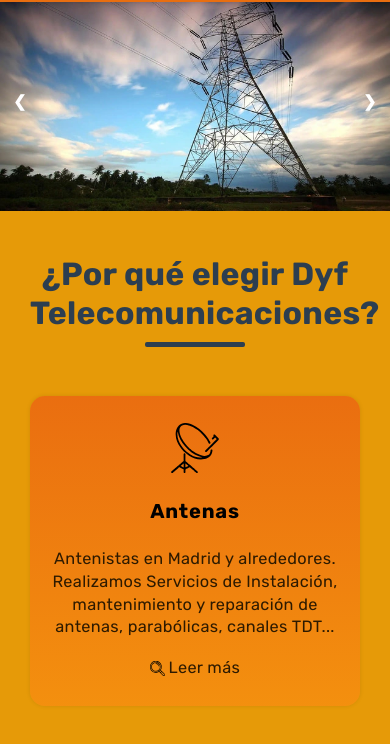
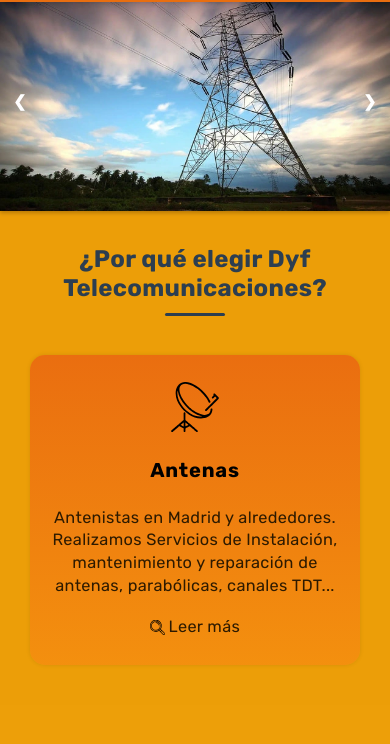
Before and after one commit to Danielgofu/Dyf, a plain HTML site: page index.html in a window 390 px wide. Shown: the part 58-802 px from the top of the page. Drawn offline with nearby package versions, Linux system fonts and the light colour scheme.

Commit message:
cambios en el index para responsividad

```diff
--- a/css/index.css
+++ b/css/index.css
@@ -81,7 +81,7 @@
     padding: 30px;
     flex-direction: column;
     justify-content: space-between;
-    background-color: #e69a08;
+    background-color: #e69808b6;
 }
 .cuadro {
     width: 100%;
@@ -170,18 +170,50 @@
 
 .tituloElegirnos {
     font-family: 'Rubik', sans-serif;
-    font-size: 2rem;
+    font-size: 2rem; /* Tamaño base */
     font-weight: 700;
-    color: #2c3e50; /* Azul oscuro para contraste */
+    color: #2c3e50; /* Azul oscuro */
     margin-bottom: 10px;
 }
 
 .decoracionSubrayado {
-    width: 100px;
-    height: 5px;
+    width: 100px; /* Ancho base */
+    height: 5px; /* Altura base */
     background-color: #2c3e50; /* Azul oscuro */
     margin: 0 auto;
     border-radius: 2px;
+}
+
+/* Responsivo para pantallas medianas (tablets) */
+@media (max-width: 768px) {
+    .contenedorElegirnos {
+        padding: 15px 0;
+    }
+
+    .tituloElegirnos {
+        font-size: 1.8rem; /* Reduce el tamaño del texto */
+    }
+
+    .decoracionSubrayado {
+        width: 80px; /* Reduce el ancho del subrayado */
+        height: 4px; /* Reduce la altura del subrayado */
+    }
+}
+
+/* Responsivo para pantallas pequeñas (móviles) */
+@media (max-width: 480px) {
+    .contenedorElegirnos {
+        padding: 10px 0;
+    }
+
+    .tituloElegirnos {
+        font-size: 1.5rem; /* Reduce aún más el tamaño del texto */
+    }
+
+    .decoracionSubrayado {
+        width: 60px; /* Reduce más el ancho del subrayado */
+        height: 3px; /* Reduce más la altura del subrayado */
+    }
 }
 /*  ============  Opiniones y Ubicación ============  */
 .contenedorOpiniones {
```
Also changed, not shown: servicios.html (+1 -1 lines).
